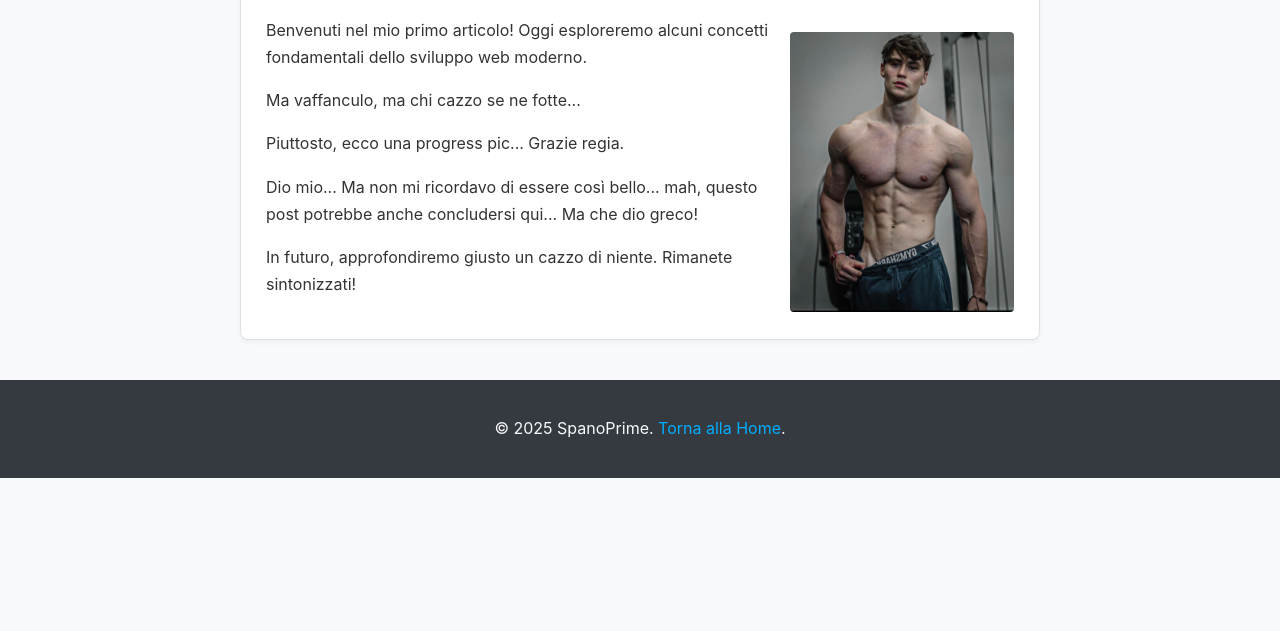
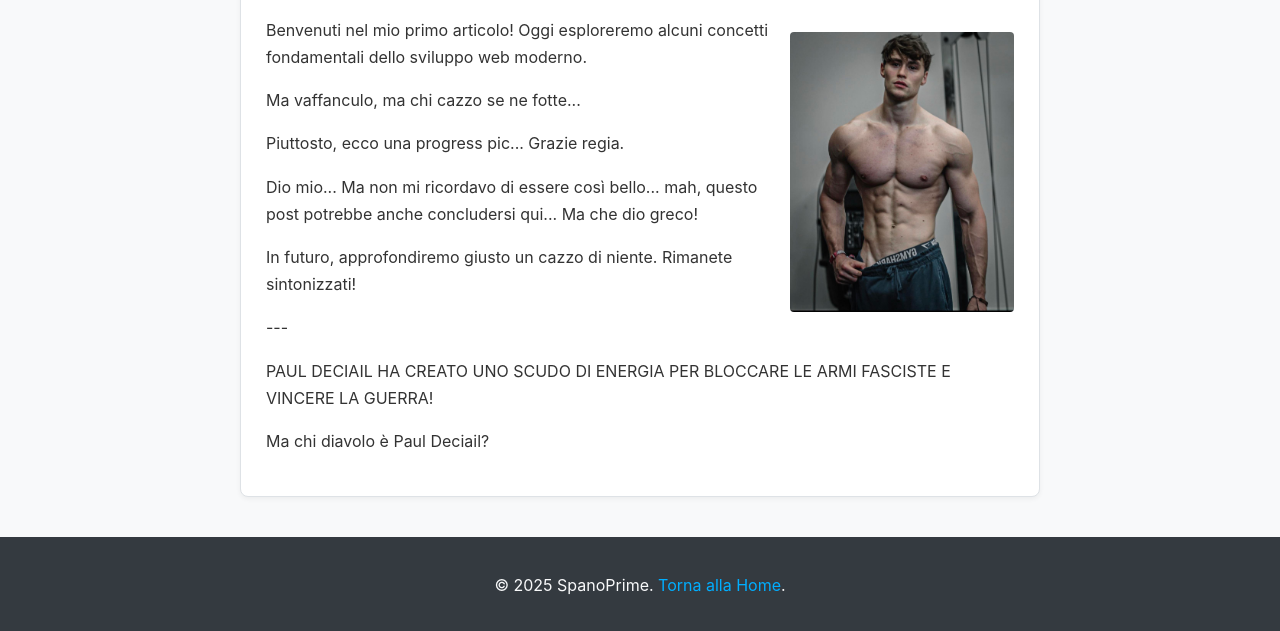
Before and after one commit to antonio-spano/spanoprime, a plain HTML site: page posts/post-1.html in a window 1280 px wide. Shown: the part 291-922 px from the top of the page. Before the commit the page ends 800 px from the top, so only its background shows below. Drawn offline with Linux system fonts and the light colour scheme.

Commit message:
Update post-1.html

```diff
--- a/posts/post-1.html
+++ b/posts/post-1.html
@@ -28,6 +28,9 @@
                 <p>Piuttosto, ecco una progress pic... Grazie regia.</p>
                 <p>Dio mio... Ma non mi ricordavo di essere così bello... mah, questo post potrebbe anche concludersi qui... Ma che dio greco!</p>
                 <p>In futuro, approfondiremo giusto un cazzo di niente. Rimanete sintonizzati!</p>
+                <p>---</p>
+                <p>PAUL DECIAIL HA CREATO UNO SCUDO DI ENERGIA PER BLOCCARE LE ARMI FASCISTE E VINCERE LA GUERRA!</p>
+                <p>Ma chi diavolo è Paul Deciail?</p>
             </div>
         </article>
         <!--
```
